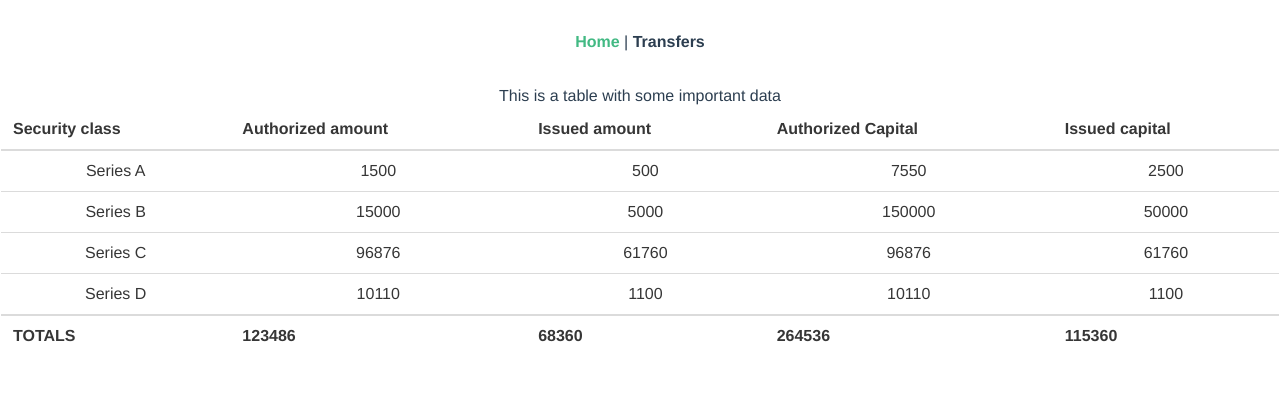
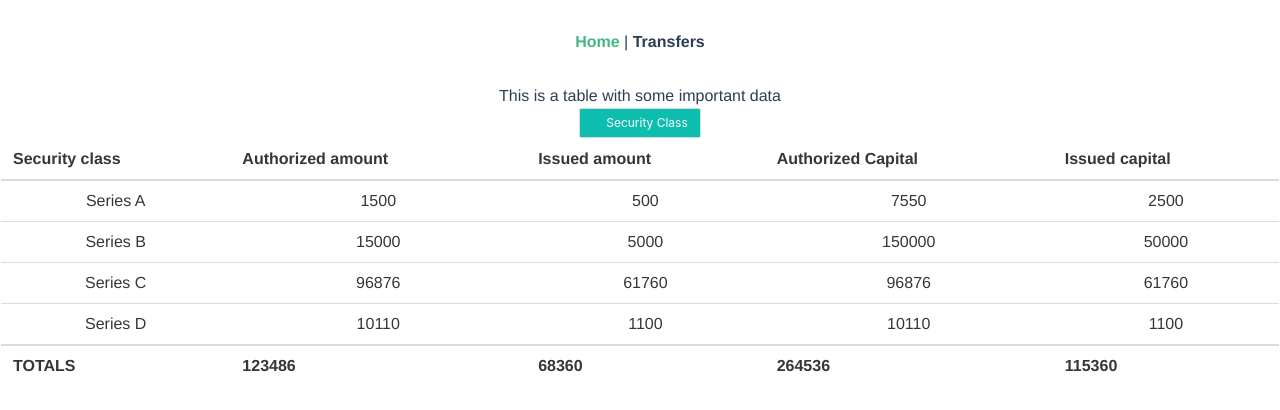
Before and after one commit to TudorPetrariu/Vue-Class-Typescript, a Vue app: page / in a window 1280 px wide. Shown: the top 410 px of the page. Built offline with nearby package versions, Linux system fonts and the light colour scheme; data requests are answered from the project's data file.

Commit message:
Add button to open security class buefy form modal for registering

```diff
--- a/src/views/Home.vue
+++ b/src/views/Home.vue
@@ -1,17 +1,26 @@
 <template>
   <div class="home">
     <h1>This is a table with some important data</h1>
+    <b-button @click="onAddSecurityClass" size="is-small" class="btn--add" icon-left="plus">
+      Security Class
+    </b-button>
+    <div v-if="tableResources">
       <b-table :data="tableResources" :columns="columns">
         <template #footer>
           <th key-attribute="footer-label">
             <span>TOTALS</span>
           </th>
-        <transferRowFooter key-attribute="totalAuthorizedAmount" :footer-cell-text="totalAuthorizedAmount" />
-        <transferRowFooter key-attribute="totalIssuedAmount" :footer-cell-text="totalIssuedAmount" />
-        <transferRowFooter key-attribute="totalAuthorizedCapital" :footer-cell-text="totalAuthorizedCapital" />
-        <transferRowFooter key-attribute="totalIssuedCapital" :footer-cell-text="totalIssuedCapital" />
+          <transferRowFooter key-attribute="totalAuthorizedAmount" :footer-cell-text="totalAuthorizedAmount"
+          />
+          <transferRowFooter key-attribute="totalIssuedAmount" :footer-cell-text="totalIssuedAmount"
+          />
+          <transferRowFooter key-attribute="totalAuthorizedCapital" :footer-cell-text="totalAuthorizedCapital"
+          />
+          <transferRowFooter key-attribute="totalIssuedCapital" :footer-cell-text="totalIssuedCapital"
+          />
         </template>
       </b-table>
+    </div>
   </div>
 </template>
 
@@ -19,7 +28,8 @@
 import { Component, Vue } from "vue-property-decorator";
 import { mapActions, mapGetters } from "vuex";
 import { TableData } from "@/types/types";
-import { totalAmount } from "../../utils/helperFunctions";
+import { totalAmount } from "@/../utils/helperFunctions";
+import addSecurityClassModal from "@/components/modals/addSecurityClassModal.vue";
 import transferRowFooter from "@/components/transferRowFooter.vue";
 
 @Component({
@@ -39,9 +49,8 @@ export default class Home extends Vue {
     await this.getTableData();
   }
   getTableData!: () => any;
+  addSecurityClass!: () => any;
   tableResources!: () => any;
-
-  tableData: TableData[] = [];
   columns = [
     {
       label: "Security class",
@@ -65,6 +74,31 @@ export default class Home extends Vue {
     },
   ];
   loading = false;
+
+  onAddSecurityClass(): void {
+    this.$buefy.modal.open({
+      parent: this,
+      component: addSecurityClassModal,
+      hasModalCard: true,
+      width: 900,
+      trapFocus: true,
+      scroll: "keep",
+      ariaModal: true,
+      customClass: "card-form-modal",
+      canCancel: ["outside"],
+      props: {
+        securityClassNames: this.securityClassNames,
+      },
+      events: {
+        submit: (record: TableData): void => {
+          this.addSecurityClass(record);
+        },
+      },
+    });
+  }
+  get securityClassNames(): Array<string> {
+    return this.tableResources.map((securityName: string) => securityName.name);
+  }
   get totalAuthorizedAmount(): number {
     return totalAmount(this.tableResources, "authorizedAmount");
   }
@@ -77,68 +111,16 @@ export default class Home extends Vue {
   get totalIssuedCapital(): number {
     return totalAmount(this.tableResources, "issuedCapital");
   }
-
-  // mounted works fine if your ide complains about it
-  // eslint-disable-next-line @typescript-eslint/explicit-module-boundary-types
-  // mounted() {
-  //   this.getData()
-  //     .then((data: TableData[]) => {
-  //       this.loading = true;
-  //       return data.map((dataItem: TableData) => {
-  //         return {
-  //           ...dataItem,
-  //           randomNumber: Math.random(),
-  //         };
-  //       });
-  //     })
-  //     .then((data: TableData[]) => {
-  //       this.tableData = data;
-  //       this.loading = false;
-  //     })
-  //     .catch((error) => {
-  //       console.log(error, "This is not good");
-  //     });
-  // }
-
-  // async getData(): Promise<TableData[]> {
-  //   return [
-  //     {
-  //       id: "42f2462d-49d0-4e91-8fe1-de2e656b0f06",
-  //       name: "Series A",
-  //       nominalValue: 5,
-  //       authorizedAmount: 1500,
-  //       issuedAmount: 500,
-  //       authorizedCapital: 7550,
-  //       issuedCapital: 2500,
-  //     },
-  //     {
-  //       id: "42f2462d-49d0-4e91-8fe1-de2e656b0f06",
-  //       name: "Series B",
-  //       nominalValue: 10,
-  //       authorizedAmount: 15000,
-  //       issuedAmount: 5000,
-  //       authorizedCapital: 150000,
-  //       issuedCapital: 50000,
-  //     },
-  //     {
-  //       id: "fd78c11b-e3d2-455a-99b0-49907a75c463",
-  //       name: "Series C",
-  //       nominalValue: 1,
-  //       authorizedAmount: 96876,
-  //       issuedAmount: 61760,
-  //       authorizedCapital: 96876,
-  //       issuedCapital: 61760,
-  //     },
-  //     {
-  //       id: "d8654cb0-8986-4fbc-b969-025e514cb934",
-  //       name: "Series D",
-  //       nominalValue: 1,
-  //       authorizedAmount: 10110,
-  //       issuedAmount: 1100,
-  //       authorizedCapital: 10110,
-  //       issuedCapital: 1100,
-  //     },
-  //   ];
-  // }
 }
 </script>
+<style scoped lang="scss">
+.btn--add {
+  background: rgb(13, 189, 174);
+  color: rgb(255, 255, 255);
+  &:hover {
+    background: rgb(255, 255, 255);
+    color: rgb(13, 189, 174);
+    border: 2px solid rgb(13, 189, 174);
+  }
+}
+</style>
```
Lines whose indentation alone changed are shown as unchanged.
